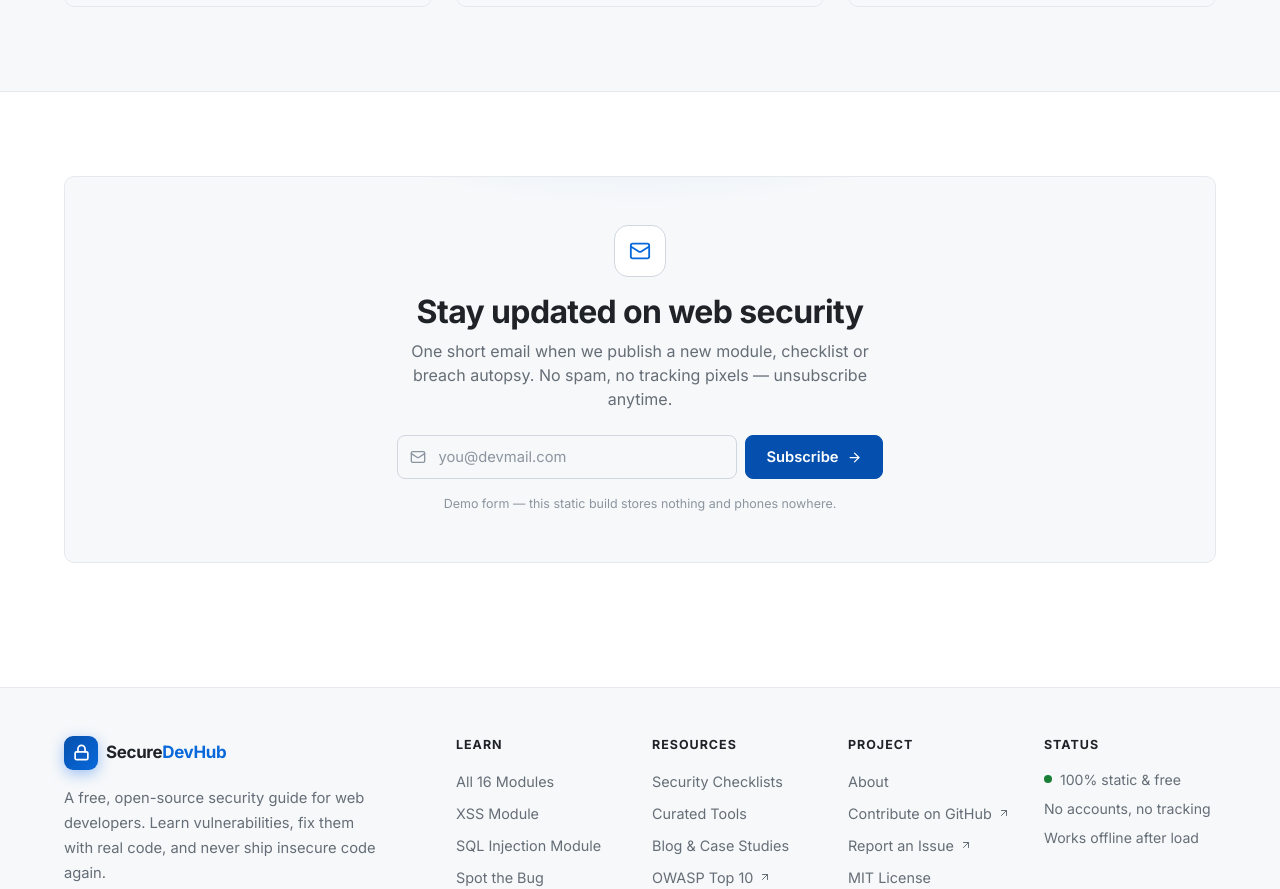
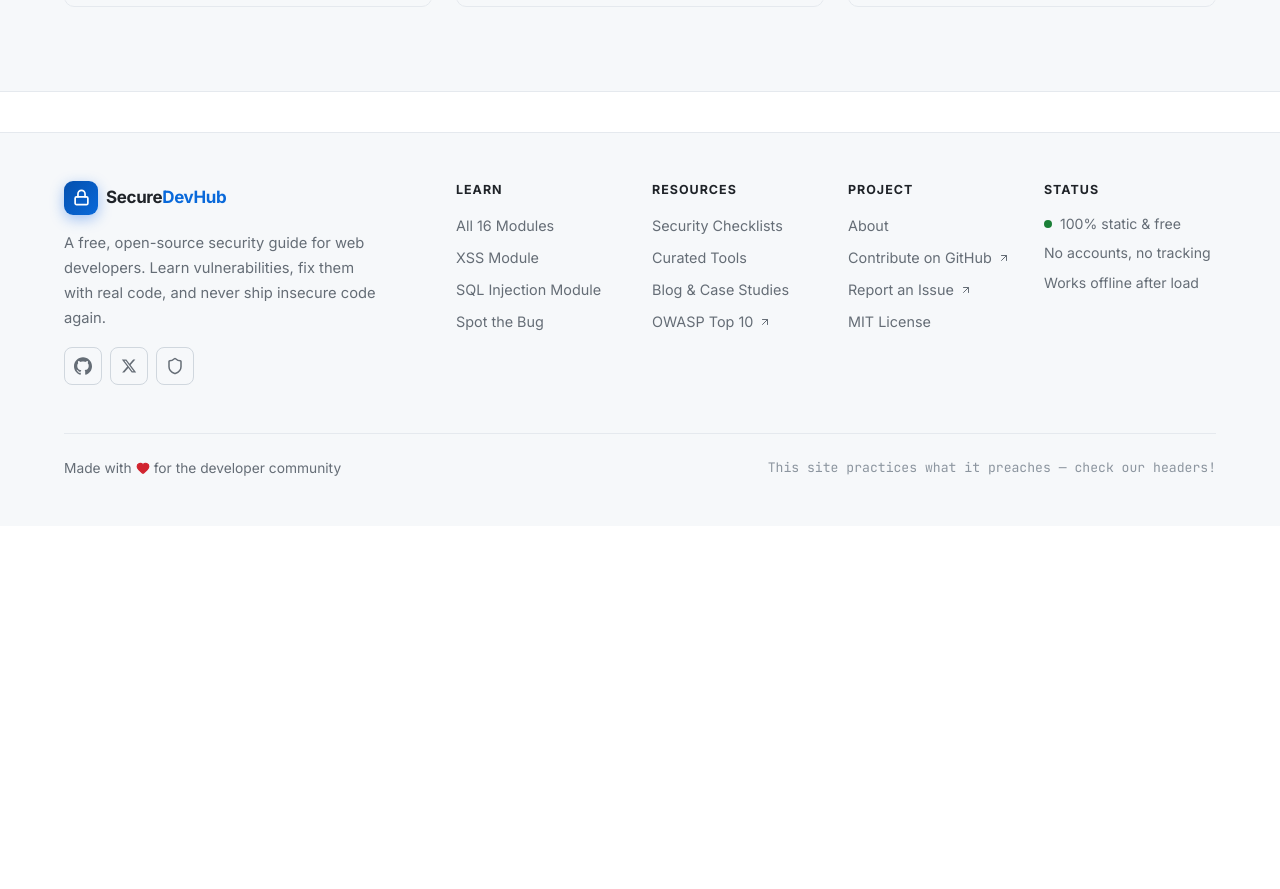
Before and after one commit to ArsalainGh/SecureDevHub, a React (Vite) app: page / in a window 1280 px wide. Shown: the part 5518-6407 px from the top of the page. After the commit the page ends 6044 px from the top, so only its background shows below. Built offline with nearby package versions, Linux system fonts and the light colour scheme.

Commit message:
Remove newsletter section from Home component
Removed the newsletter section from the Home component.

```diff
--- a/src/pages/Home.tsx
+++ b/src/pages/Home.tsx
@@ -306,53 +306,6 @@ export default function Home() {
         </div>
       </section>
 
-      {/* ============ NEWSLETTER ============ */}
-      <section className="section" aria-labelledby="newsletter">
-        <div className="container-sdh">
-          <Reveal>
-            <div className="sd-card p-5 text-center position-relative overflow-hidden">
-              <div
-                aria-hidden="true"
-                style={{
-                  position: "absolute", inset: 0, pointerEvents: "none",
-                  background: "radial-gradient(600px 260px at 50% -40%, color-mix(in srgb, var(--primary) 16%, transparent), transparent 70%)",
-                }}
-              />
-              <div className="position-relative">
-                <span className="icon-tile mx-auto mb-3" style={{ width: 52, height: 52, borderRadius: 14 }}><Mail size={22} aria-hidden="true" /></span>
-                <h2 style={{ fontSize: "clamp(1.5rem, 3vw, 2rem)" }}>Stay updated on web security</h2>
-                <p className="mx-auto mt-2 mb-4" style={{ color: "var(--text-2)", maxWidth: 480 }}>
-                  One short email when we publish a new module, checklist or breach autopsy.
-                  No spam, no tracking pixels — unsubscribe anytime.
-                </p>
-                {subscribed ? (
-                  <div className="d-inline-flex align-items-center gap-2" role="status" style={{ color: "var(--success)", fontWeight: 600 }}>
-                    <span className="icon-tile success" style={{ width: 34, height: 34 }}><Check size={16} aria-hidden="true" /></span>
-                    You're on the list — see you in the next issue.
-                  </div>
-                ) : (
-                  <form
-                    className="d-flex justify-content-center gap-2 flex-wrap"
-                    onSubmit={(e) => { e.preventDefault(); setSubscribed(true); }}
-                    aria-label="Newsletter signup"
-                  >
-                    <div className="input-wrap" style={{ maxWidth: 340, flex: "1 1 260px" }}>
-                      <Mail size={16} aria-hidden="true" />
-                      <input type="email" required className="input-sdh" placeholder="you@devmail.com" aria-label="Email address" />
-                    </div>
-                    <button type="submit" className="btn-sdh primary">
-                      Subscribe <ArrowRight size={15} aria-hidden="true" />
-                    </button>
-                  </form>
-                )}
-                <p className="mt-3 mb-0" style={{ color: "var(--text-3)", fontSize: "0.78rem" }}>
-                  Demo form — this static build stores nothing and phones nowhere.
-                </p>
-              </div>
-            </div>
-          </Reveal>
-        </div>
-      </section>
     </>
   );
 }
```
